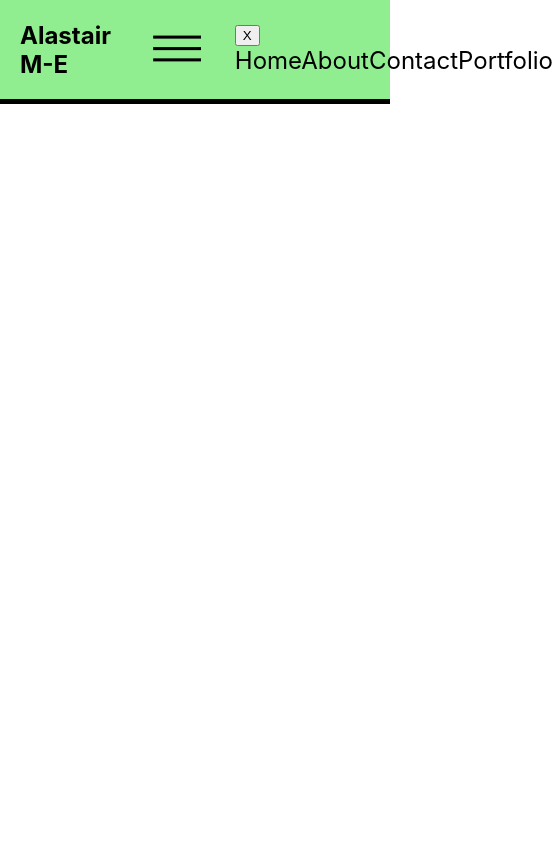
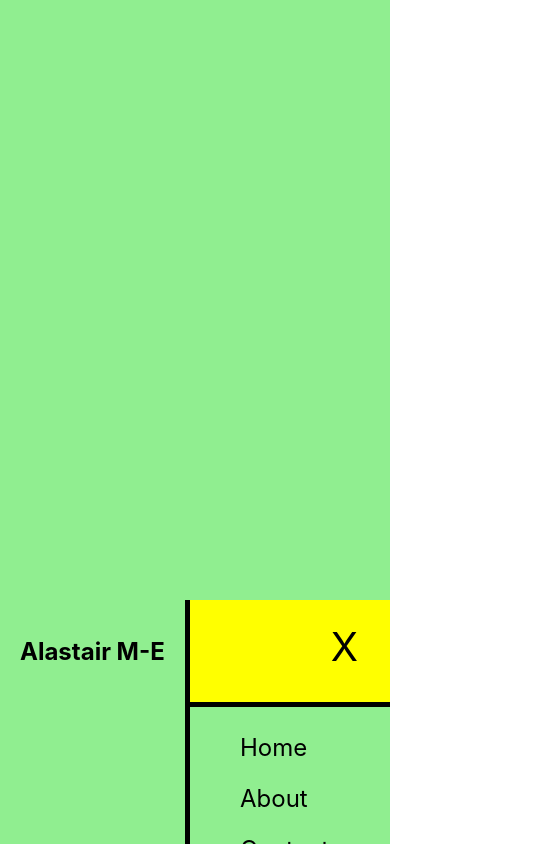
Before and after one commit to AlastairM-E/web3, a React app: page / in a window 390 px wide. Both pictures are taken after a click on the element "|||". Shown: the top 844 px of the page, 553 px wide, since content can reach past the window. Built offline with nearby package versions, Linux system fonts and the light colour scheme; the HTML template or start-up script is replaced by a standard one.

Commit message:
the styles have partially been done, their is still a way to go.

```diff
--- a/package.json
+++ b/package.json
@@ -9,7 +9,6 @@
     "eslint-plugin-jest": "^23.8.2",
     "react": "^16.13.1",
     "react-dom": "^16.13.1",
-    "react-spring": "^8.0.27",
     "styled-components": "^5.1.0"
   },
   "devDependencies": {
--- a/src/components/MobileMenu/MobileMenu.tsx
+++ b/src/components/MobileMenu/MobileMenu.tsx
@@ -1,7 +1,6 @@
 /* IMPORTS */
 import React, { useState, Fragment } from 'react';
-import styled from 'styled-components';
-import { SideMenu } from '../index';
+import styled, { keyframes } from 'styled-components';
 
 
 /* INTERFACES */
@@ -15,10 +14,12 @@ const StyledSandwichMenu = styled.span`
     padding: 10px 10px 20px 10px;
     margin: 10px 25px;
     font-size:2.5em;
+    cursor: pointer;
     letter-spacing:-2px;
     -webkit-transform: rotate(-90deg);
+    border: 2.5px solid lightgreen;
     @media screen and (max-width: 670px) {
-        display:inline-block;
+        display:${(props: { isSandwichMenuClicked: boolean}) => (props.isSandwichMenuClicked ? 'none' : 'inline-block')};
         :hover {
             border: 2.5px solid black;
         }
@@ -28,11 +29,43 @@ const StyledSandwichMenu = styled.span`
 const StyledSideMenu = styled.span`
   display:none;
   @media screen and (max-width: 670px) {
-        display:inline-block;
+    display:inline-block;
+    background: lightgreen;
+    width: 200px;
+    height: 100px;
+    border-left: 5px solid black;
+    padding: 0px 0px 602px 0px;
+    margin-top: 600px;
   }
 `;
-const StyledCloseMenuButton = styled.button``;
-const StyledSideMenuNav = styled.nav``;
+const StyledSideMenuNav = styled.ul`
+  * {
+    display:inline-block;
+    margin: 10px;
+  }
+`;
+
+const StyledMenuButtonDivider = styled.span`
+  display: flex;
+  justify-content : flex-end;
+  border-bottom: 5px solid black;
+  padding: 10px;
+  height: 81.5px;
+  background: yellow;
+`;
+
+const StyledCloseMenuButton = styled.span`
+  height: 40px;
+  margin: 10px;
+  font-size:2.5em;
+  padding: 0px 10px 5px;
+  border: 2.5px solid yellow;
+  :hover {
+    border: 2.5px solid black;
+  }
+  cursor: pointer;
+`;
+
 
 /* COMPONENT */
 function MobileMenu({ SideMenuNav }: mobileMenuProperties) {
@@ -52,11 +85,19 @@ function MobileMenu({ SideMenuNav }: mobileMenuProperties) {
   // It also has a SideMenuNav which will render the prop SIdeMenuNav
   return (
     <>
-      <StyledSandwichMenu data-testid="SandwichMenu" onClick={toggleSideMenu}>|||</StyledSandwichMenu>
+      <StyledSandwichMenu
+        data-testid="SandwichMenu"
+        onClick={toggleSideMenu}
+        isSandwichMenuClicked={isSandwichMenuClicked}
+      >
+        |||
+      </StyledSandwichMenu>
       {isSandwichMenuClicked
         ? (
           <StyledSideMenu data-testid="SideMenu">
-            <StyledCloseMenuButton onClick={toggleSideMenu} data-testid="CloseMenuButton">X</StyledCloseMenuButton>
+            <StyledMenuButtonDivider>
+              <StyledCloseMenuButton onClick={toggleSideMenu} data-testid="CloseMenuButton">X</StyledCloseMenuButton>
+            </StyledMenuButtonDivider>
             <StyledSideMenuNav data-testid="SideMenuNav">{SideMenuNav}</StyledSideMenuNav>
           </StyledSideMenu>
         ) : null}
--- a/src/components/Navbar/Navbar.tsx
+++ b/src/components/Navbar/Navbar.tsx
@@ -45,6 +45,7 @@ const PageLink = styled.a`
     text-decoration: none;
     color: black;
     font-size:1.5em;
+    border-bottom: 2.5px solid lightgreen;
     :hover {
         border-bottom: 2.5px solid black;
     }
```
Also changed, not shown: 1 other file (tests, documents, lock files or other folders).
